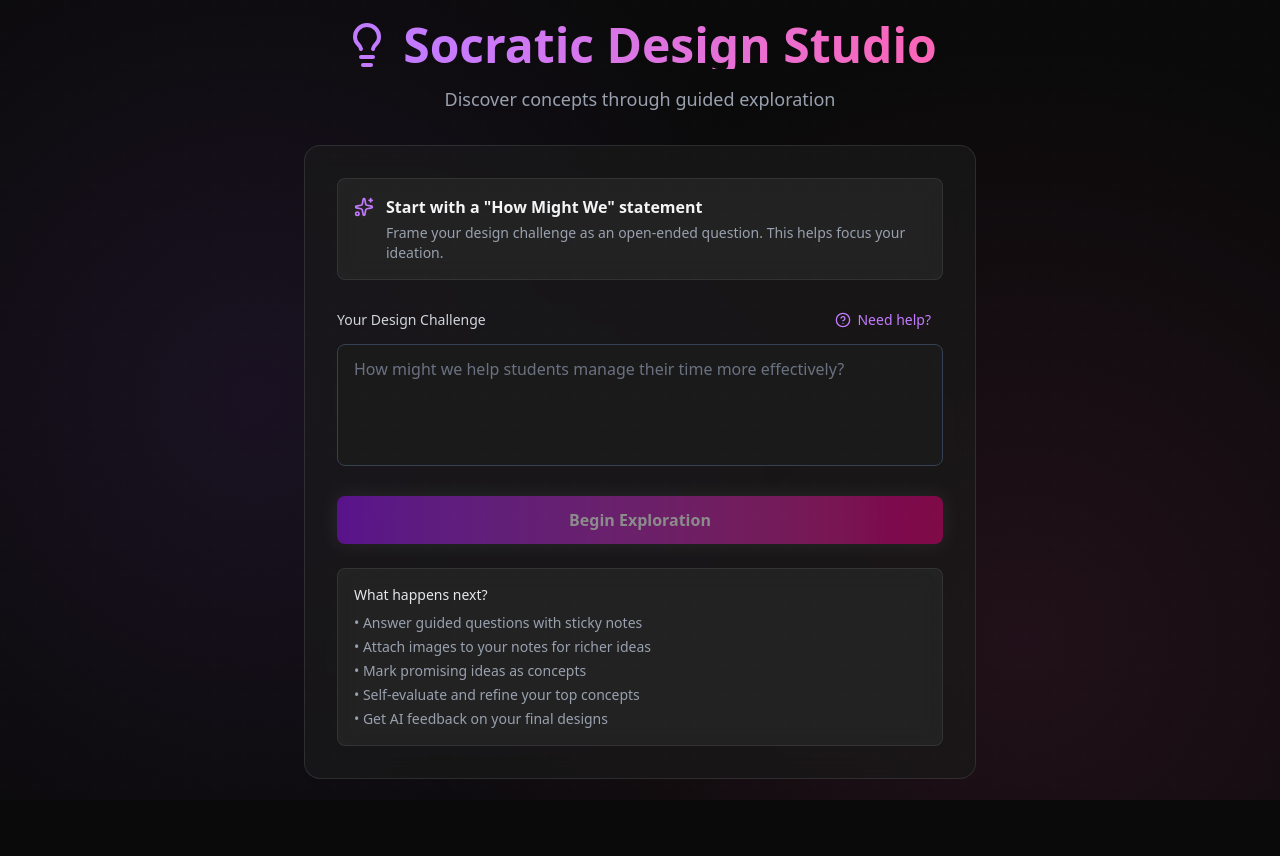
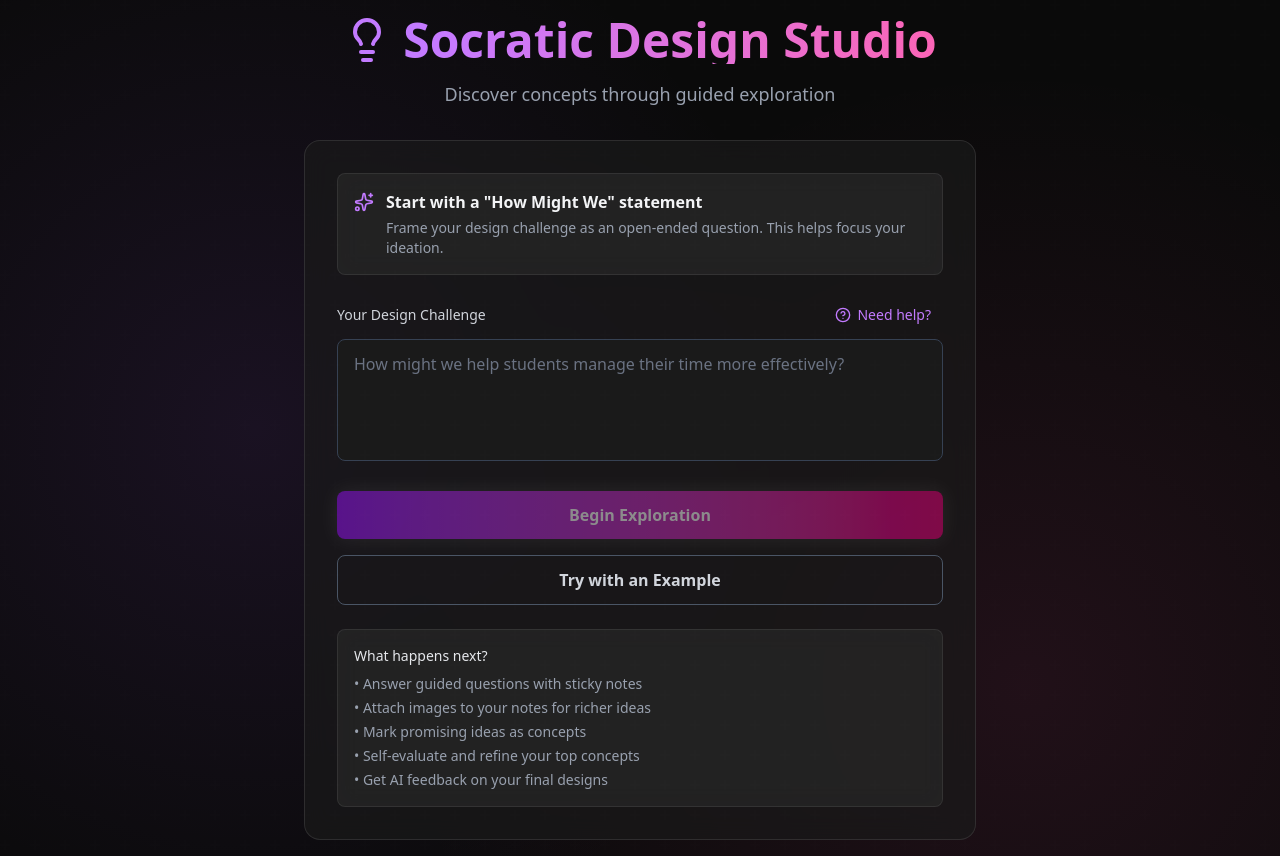
Before and after one commit to AnthonyMohun/volition, a Next.js app: page / in a window 1280 px wide. Before the commit the page ends 800 px from the top, so only its background shows below. Built offline with nearby package versions, Linux system fonts and the light colour scheme.

Commit message:
only evalute 3 concepts

```diff
--- a/app/final/page.tsx
+++ b/app/final/page.tsx
@@ -45,7 +45,12 @@ export default function FinalPage() {
     setError(null);
 
     try {
-      const conceptsText = conceptNotes
+      // Only evaluate the selected concepts
+      const selectedNotes = state.selectedConceptIds
+        .map((id) => conceptNotes.find((n) => n.id === id))
+        .filter((note) => note !== undefined) as typeof conceptNotes;
+
+      const conceptsText = selectedNotes
         .map((note, i) => {
           let text = `Concept ${i + 1}: ${note.text}`;
           if (note.image?.caption) {
@@ -108,7 +113,7 @@ Format your response as JSON with this structure:
         const parsed = JSON.parse(jsonMatch[0]);
 
         const evals: ConceptEvaluation[] = parsed.concepts.map((c: any) => ({
-          noteId: conceptNotes[c.conceptNumber - 1]?.id || "",
+          noteId: selectedNotes[c.conceptNumber - 1]?.id || "",
           rank: c.rank,
           score: c.score,
           strengths: c.strengths,
@@ -119,8 +124,12 @@ Format your response as JSON with this structure:
         setEvaluations(evals.sort((a, b) => a.rank - b.rank));
       } catch (parseError) {
         console.error("Failed to parse AI response:", parseError);
-        // Fallback: create simple evaluations
-        const fallbackEvals = conceptNotes.map((note, i) => ({
+        // Fallback: create simple evaluations from selected notes
+        const selectedNotes = state.selectedConceptIds
+          .map((id) => conceptNotes.find((n) => n.id === id))
+          .filter((note) => note !== undefined) as typeof conceptNotes;
+
+        const fallbackEvals = selectedNotes.map((note, i) => ({
           noteId: note.id,
           rank: i + 1,
           score: 7,
--- a/app/page.tsx
+++ b/app/page.tsx
@@ -94,6 +94,22 @@ export default function Home() {
             </button>
           </form>
 
+          <div className="mt-4">
+            <button
+              type="button"
+              onClick={() => {
+                const exampleHMW =
+                  "How might we help students manage their time more effectively?";
+                updateHMW(exampleHMW);
+                setPhase("canvas");
+                router.push("/canvas");
+              }}
+              className="w-full text-gray-300 font-semibold py-3 px-6 rounded-lg border border-gray-600 hover:border-purple-500 hover:text-purple-300 hover:bg-purple-500/10 transition-all"
+            >
+              Try with an Example
+            </button>
+          </div>
+
           <div className="mt-6 p-4 glass-light rounded-lg border border-gray-700/50">
             <h3 className="font-medium text-gray-200 mb-2 text-sm">
               What happens next?
--- a/app/review/page.tsx
+++ b/app/review/page.tsx
@@ -13,7 +13,7 @@ import {
 
 export default function ReviewPage() {
   const router = useRouter();
-  const { state, setPhase, resetSession } = useSession();
+  const { state, setPhase, resetSession, setSelectedConcepts: saveSelectedConcepts } = useSession();
   const [selectedConcepts, setSelectedConcepts] = useState<string[]>([]);
   const [tokenAllocation, setTokenAllocation] = useState<
     Record<string, number>
@@ -62,6 +62,7 @@ export default function ReviewPage() {
 
   const handleProceedToFinal = () => {
     if (selectedConcepts.length === 3 && allocatedTokens === totalTokens) {
+      saveSelectedConcepts(selectedConcepts, tokenAllocation);
       setPhase("final");
       router.push("/final");
     }
--- a/lib/session-context.tsx
+++ b/lib/session-context.tsx
@@ -15,6 +15,7 @@ interface SessionContextType {
   updateConcept: (id: string, updates: Partial<Concept>) => void
   addEvaluation: (evaluation: ConceptEvaluation) => void
   setPhase: (phase: SessionState['currentPhase']) => void
+  setSelectedConcepts: (conceptIds: string[], tokenAllocation: Record<string, number>) => void
   resetSession: () => void
 }
 
@@ -123,6 +124,14 @@ export function SessionProvider({ children }: { children: React.ReactNode }) {
     setState(prev => ({ ...prev, currentPhase: phase }))
   }
 
+  const setSelectedConcepts = (conceptIds: string[], tokenAllocation: Record<string, number>) => {
+    setState(prev => ({
+      ...prev,
+      selectedConceptIds: conceptIds,
+      tokenAllocation,
+    }))
+  }
+
   const resetSession = () => {
     setState({
       ...INITIAL_SESSION_STATE,
@@ -148,6 +157,7 @@ export function SessionProvider({ children }: { children: React.ReactNode }) {
         updateConcept,
         addEvaluation,
         setPhase,
+        setSelectedConcepts,
         resetSession,
       }}
     >
--- a/lib/types.ts
+++ b/lib/types.ts
@@ -51,6 +51,8 @@ export interface SessionState {
   concepts: Concept[];
   evaluations: ConceptEvaluation[];
   currentPhase: "hmw" | "canvas" | "review" | "final";
+  selectedConceptIds: string[];
+  tokenAllocation: Record<string, number>;
   createdAt: number;
 }
 
@@ -62,6 +64,8 @@ export const INITIAL_SESSION_STATE: SessionState = {
   concepts: [],
   evaluations: [],
   currentPhase: "hmw",
+  selectedConceptIds: [],
+  tokenAllocation: {},
   createdAt: Date.now(),
 };
 
```
